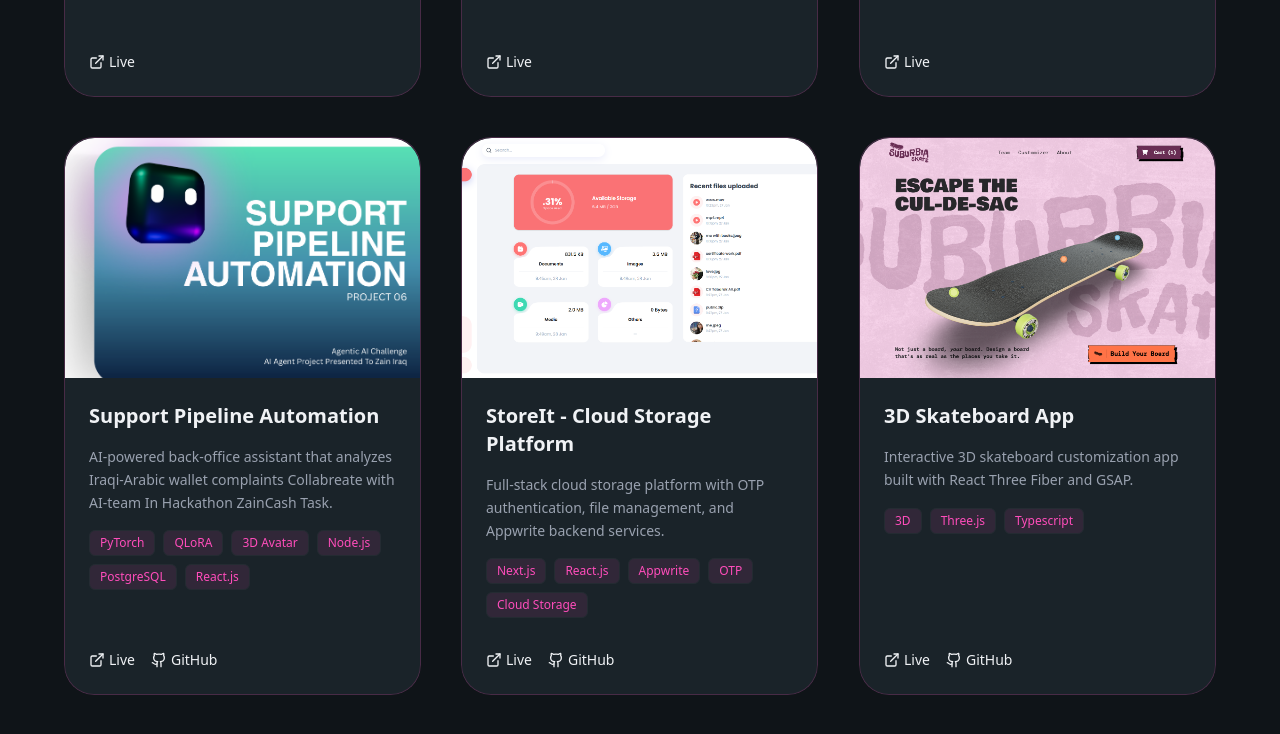
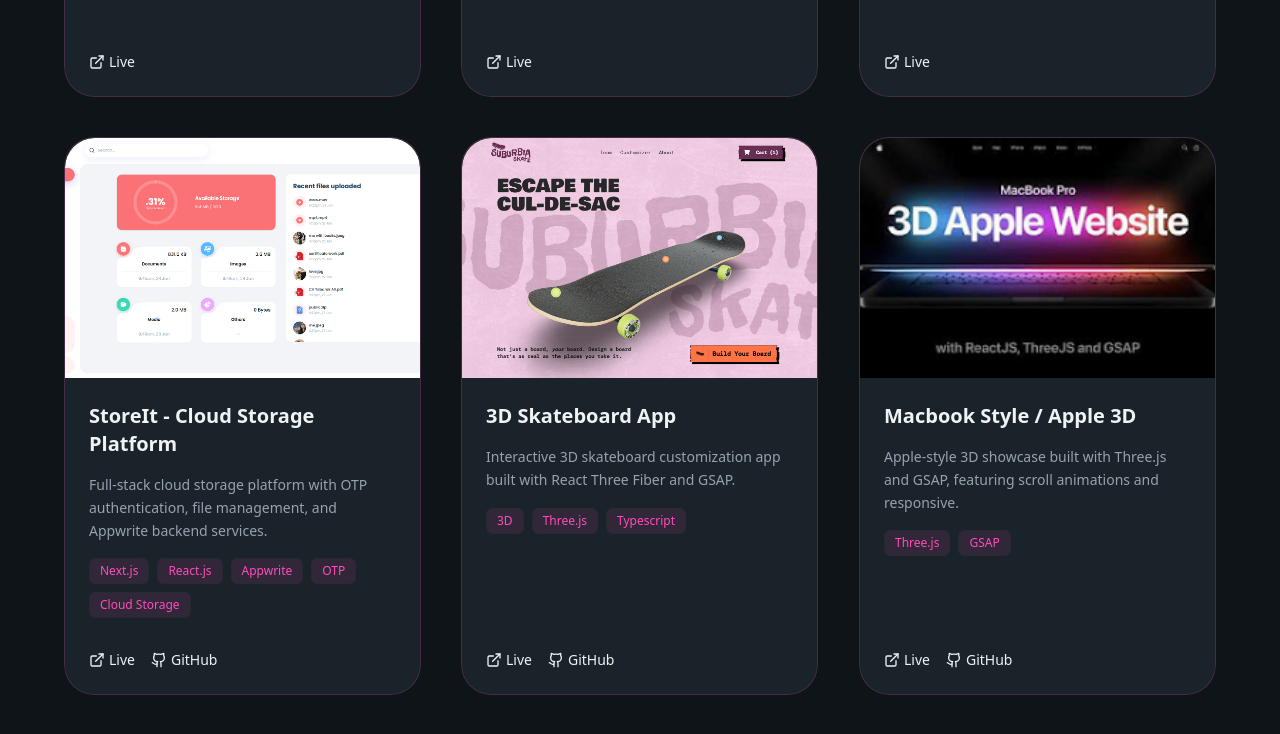
Before and after one commit to TabarakCodeCraft/New-Portfolio, a Next.js app: page / in a window 1280 px wide. Shown: the part 2240-2974 px from the top of the page. Built offline with nearby package versions, Linux system fonts and the light colour scheme.

Commit message:
some changes!

```diff
--- a/src/sections/ProjectSection.tsx
+++ b/src/sections/ProjectSection.tsx
@@ -27,24 +27,24 @@
     tags: ["React.js", "API integration"],
     liveUrl: "https://talabatey-last-mail-sys.netlify.app/",
   },
-  {
-    title: "Support Pipeline Automation",
-    description:
-      "AI-powered back-office assistant that analyzes Iraqi-Arabic wallet complaints Collabreate with AI-team In Hackathon ZainCash Task.",
+  // {
+  //   title: "Support Pipeline Automation",
+  //   description:
+  //     "AI-powered back-office assistant that analyzes Iraqi-Arabic wallet complaints Collabreate with AI-team In Hackathon ZainCash Task.",
 
-    image: "/images/supportAutomation.png",
-    tags: [
-      "PyTorch",
-      "QLoRA",
-      "3D Avatar",
-      "Node.js",
-      "PostgreSQL",
-      "React.js",
-    ],
-    gitHubLink:
-      "https://github.com/TabarakCodeCraft/Hackathon-ZainCash-WebApp-Task",
-    liveUrl: "https://aiagent-support-by-yousif-and-tabarak.netlify.app/",
-  },
+  //   image: "/images/supportAutomation.png",
+  //   tags: [
+  //     "PyTorch",
+  //     "QLoRA",
+  //     "3D Avatar",
+  //     "Node.js",
+  //     "PostgreSQL",
+  //     "React.js",
+  //   ],
+  //   gitHubLink:
+  //     "https://github.com/TabarakCodeCraft/Hackathon-ZainCash-WebApp-Task",
+  //   liveUrl: "https://aiagent-support-by-yousif-and-tabarak.netlify.app/",
+  // },
   {
     title: "StoreIt - Cloud Storage Platform",
     description:
```
